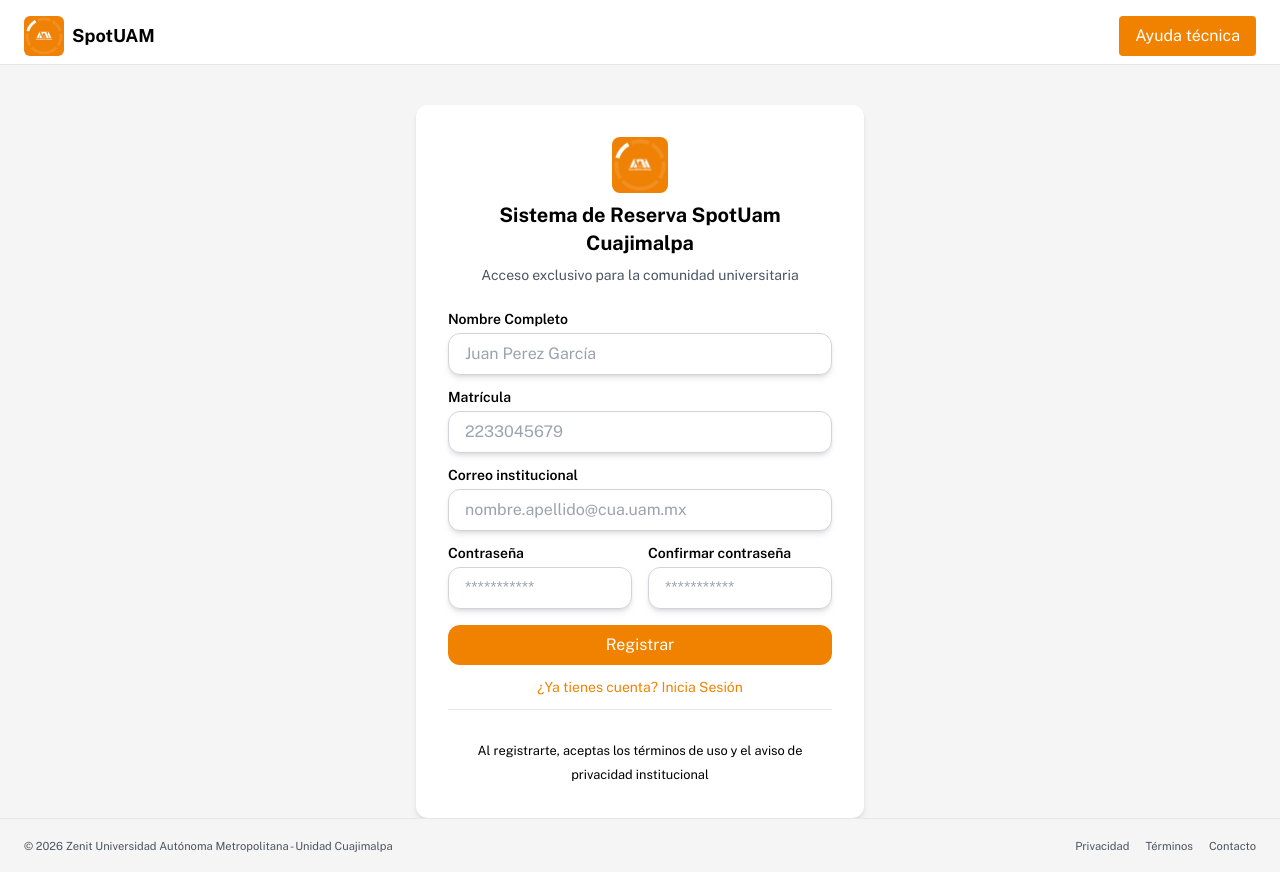
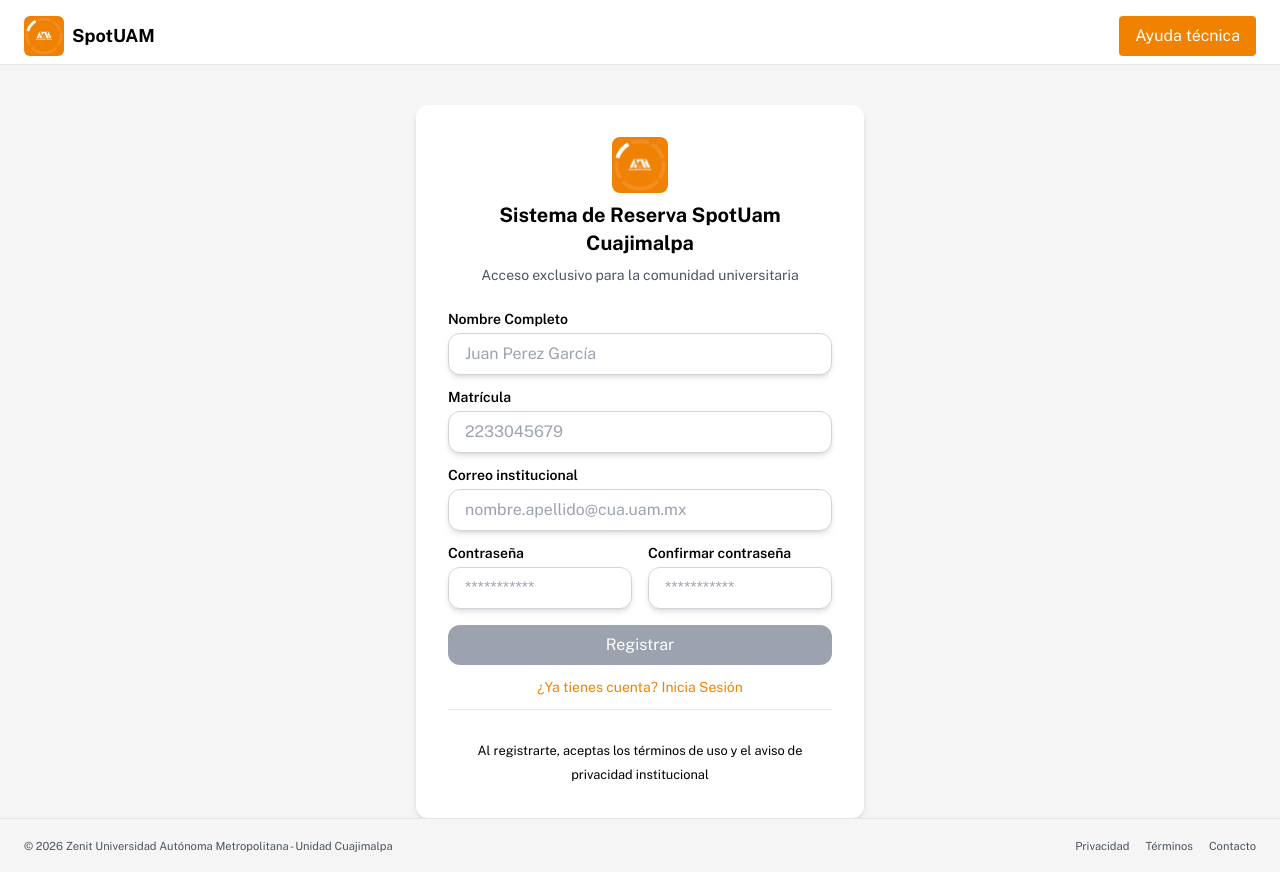
Before and after one commit to Zenit-UAM/SpotUAM, a React (Vite) app in the folder frontend/: page / in a window 1280 px wide. Built offline with nearby package versions, Linux system fonts and the light colour scheme.

Commit message:
Se arregló la confirmación de password

```diff
--- a/frontend/src/pages/Registro.jsx
+++ b/frontend/src/pages/Registro.jsx
@@ -13,7 +13,10 @@
   const [confirmPassword, setConfirmPassword] = useState("");
 
   const passwordsMatch = password === confirmPassword;
+
   const showErrorMessage = confirmPassword.length > 0 && !passwordsMatch;
+
+
   const enviarRegistroUsuario = async (e) => {
     e.preventDefault();
 
@@ -154,12 +157,14 @@
               )}
             </div>
 
-            <button className="bg-primary text-white py-2 rounded-xl mt-1">
+            <button
+              disabled={!password || !passwordsMatch }
+              className="bg-primary text-white py-2 rounded-xl mt-1 disabled:bg-gray-400 disabled:cursor-not-allowed">
               Registrar
             </button>
 
             <a
-              href=""
+              href="#"
               onClick={() => {navigate("/login")}}
               className="text-primary text-sm text-center">
               ¿Ya tienes cuenta? Inicia Sesión
```
